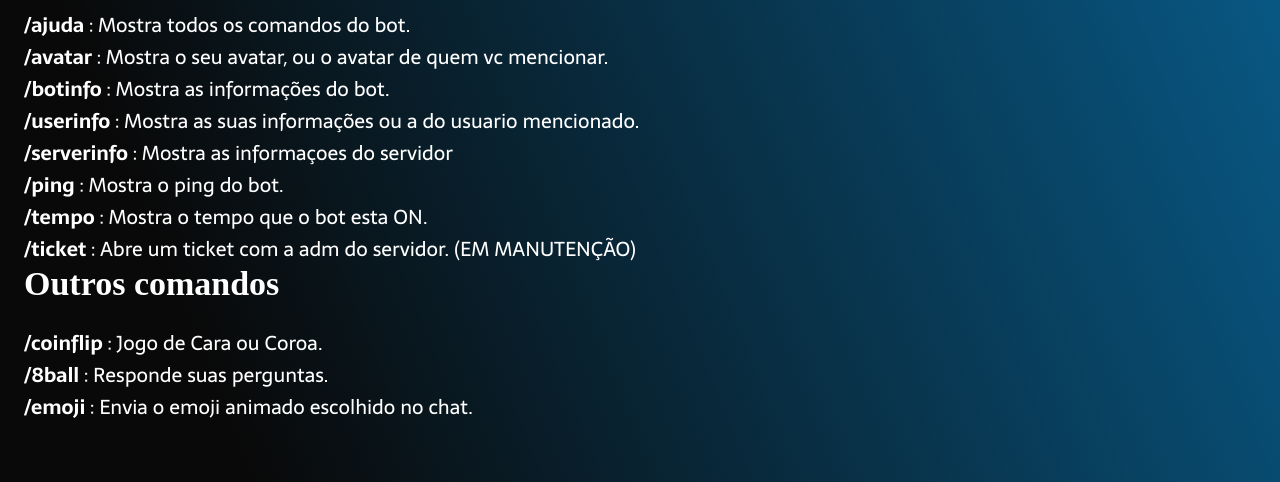
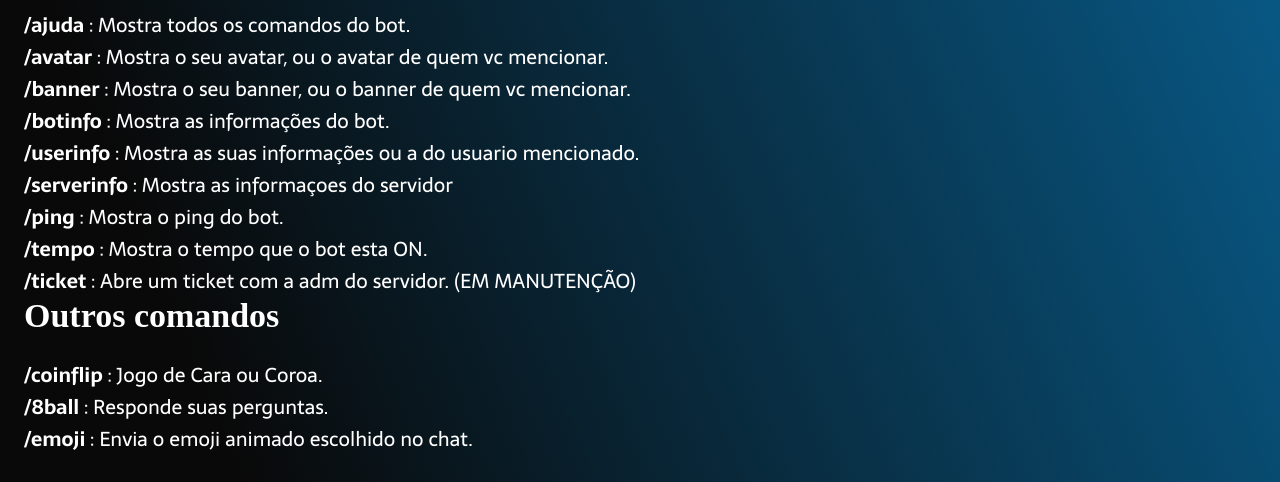
Before and after one commit to kaliztro/Cagliostro-v13, a website: page site/comandos.html in a window 1280 px wide. Shown: the part 618-1100 px from the top of the page. Drawn offline with Linux system fonts and the light colour scheme.

Commit message:
adicionado o comando banner

```diff
--- a/site/comandos.html
+++ b/site/comandos.html
@@ -47,6 +47,7 @@
                     <h2 class="cmd-adm-titulo">Comandos de informações </h2>
                     <p class="cont-paragrafo"><strong>/ajuda</strong> : Mostra todos os comandos do bot.</p>
                     <p class="cont-paragrafo"><strong>/avatar</strong> : Mostra o seu avatar, ou o avatar de quem vc mencionar.</p>
+                    <p class="cont-paragrafo"><strong>/banner</strong> : Mostra o seu banner, ou o banner de quem vc mencionar.</p>
                     <p class="cont-paragrafo"><strong>/botinfo</strong> : Mostra as informações do bot.</p>
                     <p class="cont-paragrafo"><strong>/userinfo</strong> : Mostra as suas informações ou a do usuario mencionado.</p>
                     <p class="cont-paragrafo"><strong>/serverinfo</strong> : Mostra as informaçoes do servidor</p>
```
